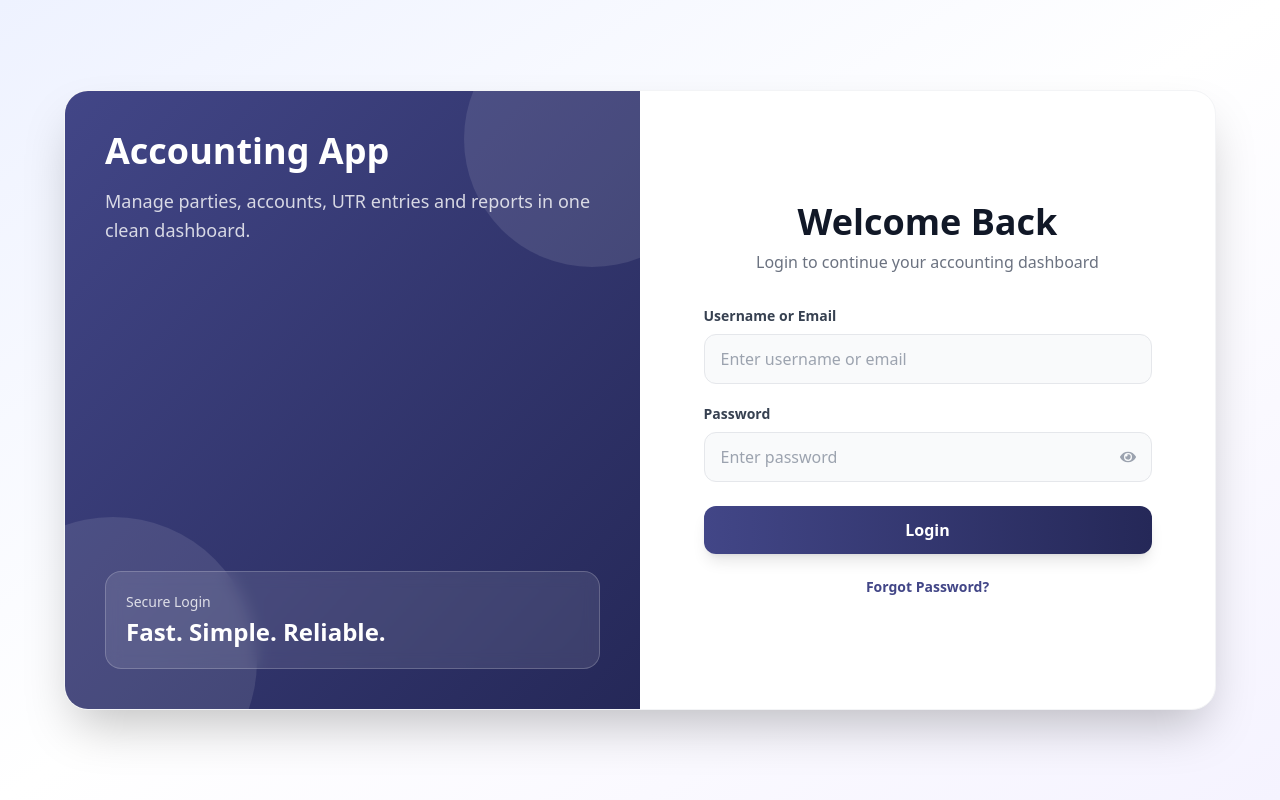
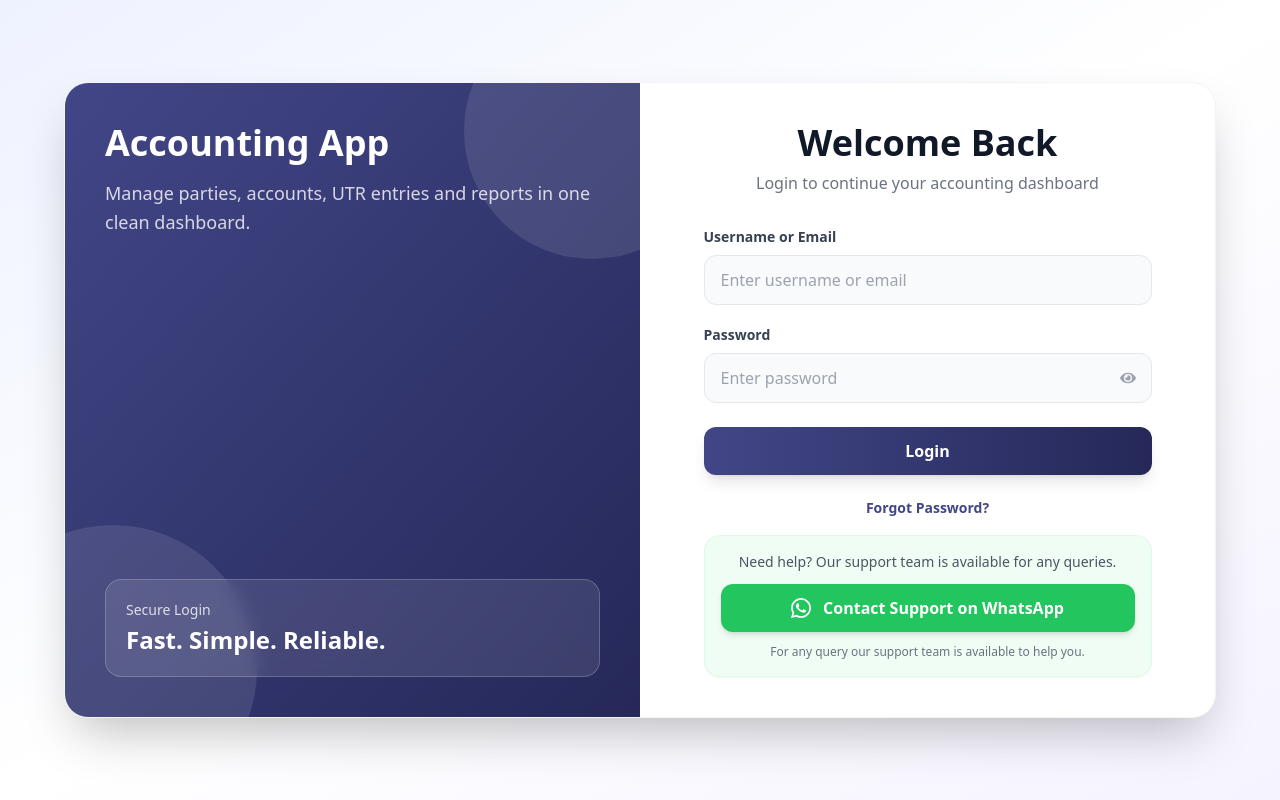
Before and after one commit to rakshit4550/AMS, a React (Create React App) app in the folder client/: page / in a window 1280 px wide. Built offline with nearby package versions, Linux system fonts and the light colour scheme; no server answers.

Commit message:
add new chnge

```diff
--- a/client/src/pages/Login.jsx
+++ b/client/src/pages/Login.jsx
@@ -359,7 +359,8 @@ const Login = () => {
                   {loading ? "Logging in..." : "Login"}
                 </button>
 
-                <p className="text-center mt-5">
+                <div className="mt-5 space-y-4">
+                  <p className="text-center">
                     <button
                       type="button"
                       onClick={() => setShowForgotForm(true)}
@@ -368,6 +369,35 @@ const Login = () => {
                       Forgot Password?
                     </button>
                   </p>
+
+                  <div className="border border-green-100 bg-green-50 rounded-2xl p-4 shadow-sm">
+                    <p className="text-center text-sm text-gray-600 mb-3">
+                      Need help? Our support team is available for any queries.
+                    </p>
+
+                    <a
+                      href="https://wa.me/94763173419"
+                      target="_blank"
+                      rel="noopener noreferrer"
+                      className="w-full flex flex-wrap sm:flex-nowrap items-center justify-center gap-2 sm:gap-3 bg-green-500 hover:bg-green-600 text-white font-semibold py-3 px-4 rounded-xl transition-all duration-200 shadow-md hover:shadow-lg text-sm sm:text-base text-center"
+                    >
+                      <svg
+                        xmlns="http://www.w3.org/2000/svg"
+                        width="20"
+                        height="20"
+                        viewBox="0 0 24 24"
+                        fill="currentColor"
+                      >
+                        <path d="M20.52 3.48A11.86 11.86 0 0 0 12.06 0C5.47 0 .12 5.35.12 11.94c0 2.1.55 4.16 1.6 5.98L0 24l6.25-1.64a11.9 11.9 0 0 0 5.8 1.48h.01c6.58 0 11.93-5.35 11.93-11.94 0-3.19-1.24-6.18-3.47-8.42ZM12.06 21.8h-.01a9.83 9.83 0 0 1-5.01-1.37l-.36-.21-3.71.97.99-3.61-.23-.37a9.83 9.83 0 0 1-1.52-5.27c0-5.44 4.42-9.86 9.87-9.86 2.63 0 5.11 1.02 6.97 2.89a9.8 9.8 0 0 1 2.89 6.97c0 5.44-4.43 9.86-9.88 9.86Zm5.41-7.39c-.3-.15-1.77-.87-2.05-.97-.27-.1-.47-.15-.67.15-.2.3-.77.97-.95 1.17-.17.2-.35.22-.65.07-.3-.15-1.25-.46-2.39-1.48-.88-.78-1.47-1.75-1.64-2.05-.17-.3-.02-.46.13-.61.13-.13.3-.35.45-.52.15-.17.2-.3.3-.5.1-.2.05-.37-.03-.52-.07-.15-.67-1.62-.92-2.22-.24-.58-.48-.5-.67-.51h-.57c-.2 0-.52.07-.8.37-.27.3-1.05 1.02-1.05 2.5s1.07 2.9 1.22 3.1c.15.2 2.1 3.2 5.1 4.48.71.31 1.27.5 1.7.64.72.23 1.37.2 1.88.12.57-.08 1.77-.72 2.02-1.42.25-.69.25-1.29.17-1.42-.07-.12-.27-.2-.57-.35Z" />
+                      </svg>
+                      Contact Support on WhatsApp
+                    </a>
+
+                    <p className="text-center text-xs text-gray-500 mt-3">
+                      For any query our support team is available to help you.
+                    </p>
+                  </div>
+                </div>
 
                 {error && (
                   <p className="text-red-500 mt-4 text-sm text-center bg-red-50 border border-red-100 rounded-lg py-2">
--- a/client/src/pages/Utr.jsx
+++ b/client/src/pages/Utr.jsx
@@ -82,6 +82,7 @@ const Utr = () => {
   const [subtypeModalOpen, setSubtypeModalOpen] = useState(false);
   const [newSubtypeName, setNewSubtypeName] = useState("");
   const [subtypeLoading, setSubtypeLoading] = useState(false);
+  const [excelModalOpen, setExcelModalOpen] = useState(false);
 
   const authConfig = token
     ? { headers: { Authorization: `Bearer ${token}` } }
@@ -345,8 +346,7 @@ const Utr = () => {
       Amount: Number(utr.amount || 0),
       "Time (IST)": utr.time || "",
       Remark: utr.remark || "",
-      "Created By":
-        utr?.createdBy?.username || utr?.createdBy?.email || "",
+      "Created By": utr?.createdBy?.username || utr?.createdBy?.email || "",
     }));
 
     const totalDepositForExcel = dataToDownload.reduce((sum, item) => {
@@ -542,71 +542,33 @@ const Utr = () => {
               />
             </div>
 
-            <div className="flex gap-2">
+            <div className="flex flex-wrap lg:flex-nowrap items-center gap-3 pt-1 w-full">
               <button
                 type="submit"
-                className="bg-blue-600 text-white text-[13px] p-2 flex items-center  rounded-[5px] hover:bg-blue-700 transition duration-200"
+                className="h-[42px] flex-1 sm:flex-none min-w-[100px] bg-blue-600 text-white text-sm font-semibold px-4 rounded-lg hover:bg-blue-700 transition-all duration-200 shadow-sm flex items-center justify-center"
               >
                 Submit
               </button>
 
-
               <button
                 type="button"
                 onClick={() => setSubtypeModalOpen(true)}
-                className="bg-purple-600 text-white text-[13px] p-2 flex items-center  rounded-[5px] hover:bg-purple-700 transition duration-200"
+                className="h-[42px] flex-1 sm:flex-none min-w-[140px] bg-purple-600 text-white text-sm font-semibold px-4 rounded-lg hover:bg-purple-700 transition-all duration-200 shadow-sm flex items-center justify-center gap-2"
               >
                 <FaPlus size={13} />
                 {subtypes.length === 0 ? "Add Subtype" : "Subtype"}
               </button>
+
               <button
                 type="button"
-                onClick={handleDownloadExcel}
-                className="bg-green-600 text-white  text-[13px] p-2 flex items-center  rounded-[5px] hover:bg-green-700 transition duration-200"
+                onClick={() => setExcelModalOpen(true)}
+                className="h-[42px] flex-1 sm:flex-none min-w-[100px] bg-green-600 text-white text-sm font-semibold px-4 rounded-lg hover:bg-green-700 transition-all duration-200 shadow-sm flex items-center justify-center gap-2"
                 title="Download Excel"
               >
-                <FaFileExcel size={18} />
+                <FaFileExcel size={16} />
                 Excel
               </button>
-
-              {(filterData.startDate || filterData.endDate) && (
-                <button
-                  type="button"
-                  onClick={() => setFilterData({ startDate: "", endDate: "" })}
-                  className="bg-gray-600 text-white  flex items-center p-2 text-[13px]  rounded-[5px] hover:bg-gray-700 transition duration-200"
-                >
-                  Clear
-                </button>
-              )}
             </div>
-
-            <div>
-              <label className="block mb-1 font-medium text-gray-700">
-                Start Date
-              </label>
-              <input
-                type="date"
-                name="startDate"
-                value={filterData.startDate}
-                onChange={handleFilterChange}
-                className="border border-gray-300 p-2 rounded w-full focus:outline-none focus:ring-2 focus:ring-green-500 transition-all"
-              />
-            </div>
-
-            <div>
-              <label className="block mb-1 font-medium text-gray-700">
-                End Date
-              </label>
-              <input
-                type="date"
-                name="endDate"
-                value={filterData.endDate}
-                onChange={handleFilterChange}
-                className="border border-gray-300 p-2 rounded w-full focus:outline-none focus:ring-2 focus:ring-green-500 transition-all"
-              />
-            </div>
-
-
           </form>
 
           {/* BOXES RIGHT SIDE */}
@@ -788,6 +750,74 @@ const Utr = () => {
           </div>
         </div>
       )}
+      {excelModalOpen && (
+        <div className="fixed inset-0 z-50 flex items-center justify-center bg-black bg-opacity-50 px-4">
+          <div className="bg-white rounded-lg shadow-2xl w-full max-w-md">
+            <div className="flex items-center justify-between border-b px-5 py-4">
+              <h2 className="text-lg font-bold text-gray-800">
+                Download Excel Report
+              </h2>
+              <button
+                type="button"
+                onClick={() => setExcelModalOpen(false)}
+                className="text-gray-500 hover:text-red-600"
+              >
+                <FaTimes size={18} />
+              </button>
+            </div>
+
+            <div className="p-5 space-y-4">
+              <div>
+                <label className="block mb-1 font-medium text-gray-700">
+                  Start Date
+                </label>
+                <input
+                  type="date"
+                  name="startDate"
+                  value={filterData.startDate}
+                  onChange={handleFilterChange}
+                  className="border border-gray-300 p-2 rounded w-full focus:outline-none focus:ring-2 focus:ring-green-500 transition-all"
+                />
+              </div>
+
+              <div>
+                <label className="block mb-1 font-medium text-gray-700">
+                  End Date
+                </label>
+                <input
+                  type="date"
+                  name="endDate"
+                  value={filterData.endDate}
+                  onChange={handleFilterChange}
+                  className="border border-gray-300 p-2 rounded w-full focus:outline-none focus:ring-2 focus:ring-green-500 transition-all"
+                />
+              </div>
+
+              <div className="flex justify-end gap-2 pt-2">
+                <button
+                  type="button"
+                  onClick={() => setFilterData({ startDate: "", endDate: "" })}
+                  className="bg-gray-600 text-white px-4 py-2 rounded hover:bg-gray-700"
+                >
+                  Clear
+                </button>
+
+                <button
+                  type="button"
+                  onClick={() => {
+                    handleDownloadExcel();
+                    setExcelModalOpen(false);
+                  }}
+                  className="bg-green-600 text-white px-4 py-2 rounded hover:bg-green-700 flex items-center gap-2"
+                >
+                  <FaFileExcel size={16} />
+                  Download
+                </button>
+              </div>
+            </div>
+          </div>
+        </div>
+      )}
     </div>
   );
 };
```
Lines whose indentation alone changed are shown as unchanged.
